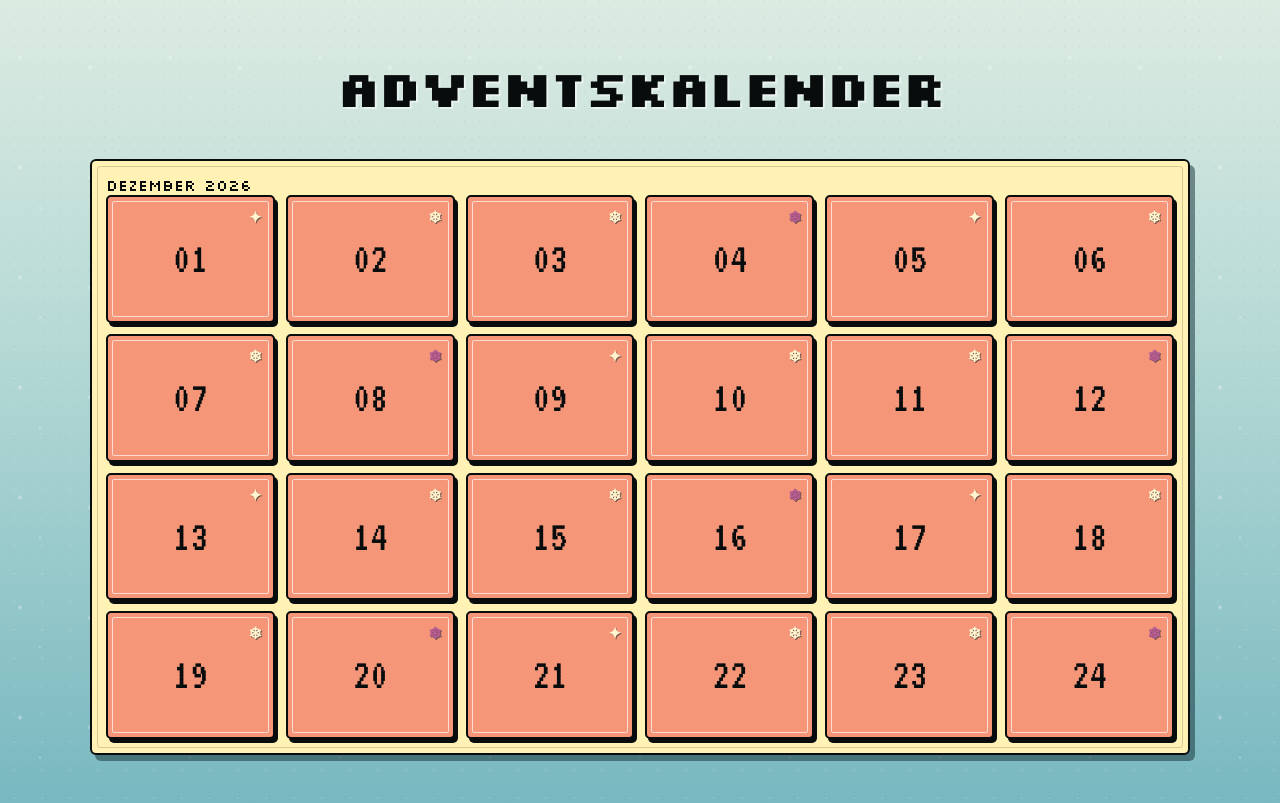
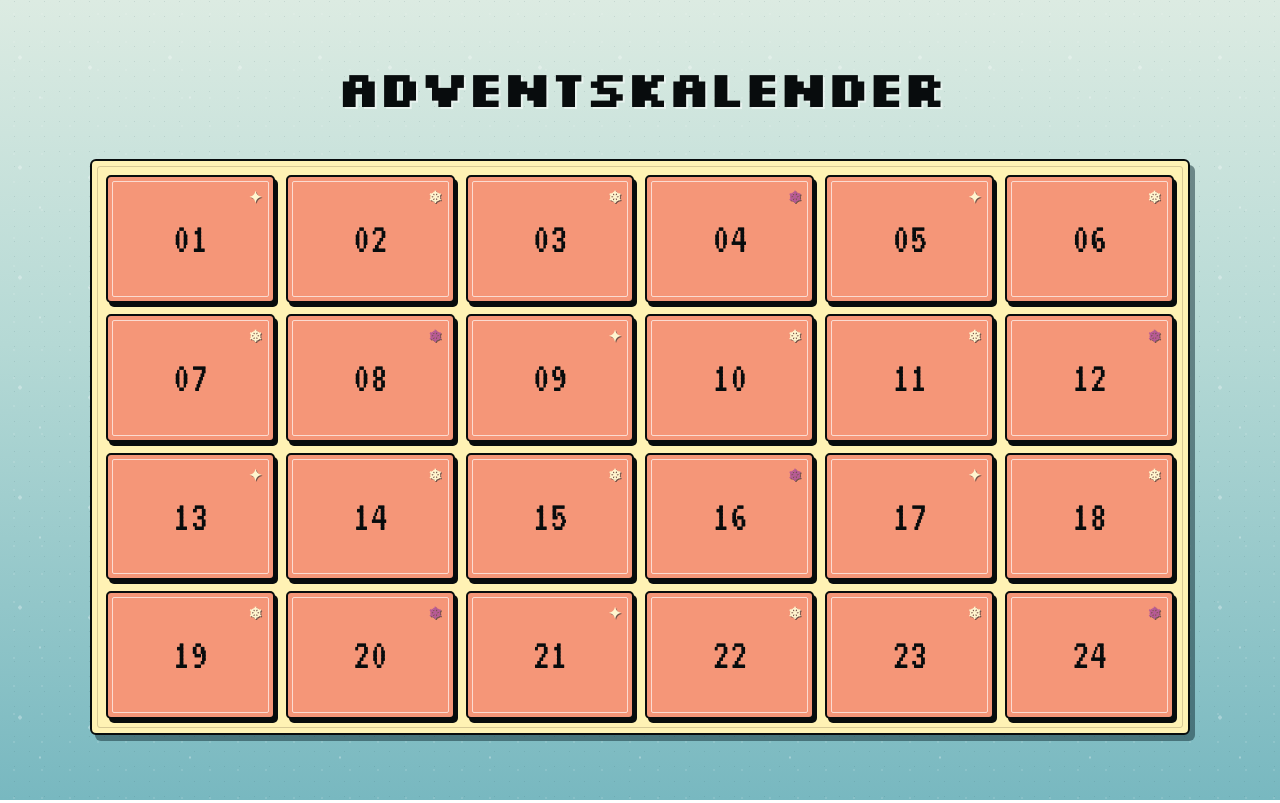
Before and after one commit to Kuuuujes/Adventskalender, a plain HTML site: page index.html in a window 1280 px wide. Drawn offline with Linux system fonts and the light colour scheme.

Commit message:
Add Santa hat favicon and remove date label
Co-authored-by: arena-agent <297053741+arena-agent@users.noreply.github.com>

```diff
--- a/index.html
+++ b/index.html
@@ -4,6 +4,7 @@
   <meta charset="utf-8">
   <meta name="viewport" content="width=device-width, initial-scale=1">
   <meta name="theme-color" content="#b7e0db">
+  <link rel="icon" type="image/png" sizes="192x192" href="assets/images/advent-icon.png">
   <meta name="description" content="24 kleine Überraschungen bis Weihnachten – ein Adventskalender voller Projekte.">
   <title>Der kleine Projekt-Adventskalender</title>
   <link rel="stylesheet" href="styles.css?v=11">
@@ -16,7 +17,6 @@
     </section>
 
     <section class="calendar-wrap" aria-label="Adventskalender">
-      <div class="calendar-label">DEZEMBER 2026</div>
       <div class="calendar" id="calendar" aria-label="24 Türchen"></div>
     </section>
   </main>
```
Also changed, not shown: assets/images/advent-icon.png (added).
